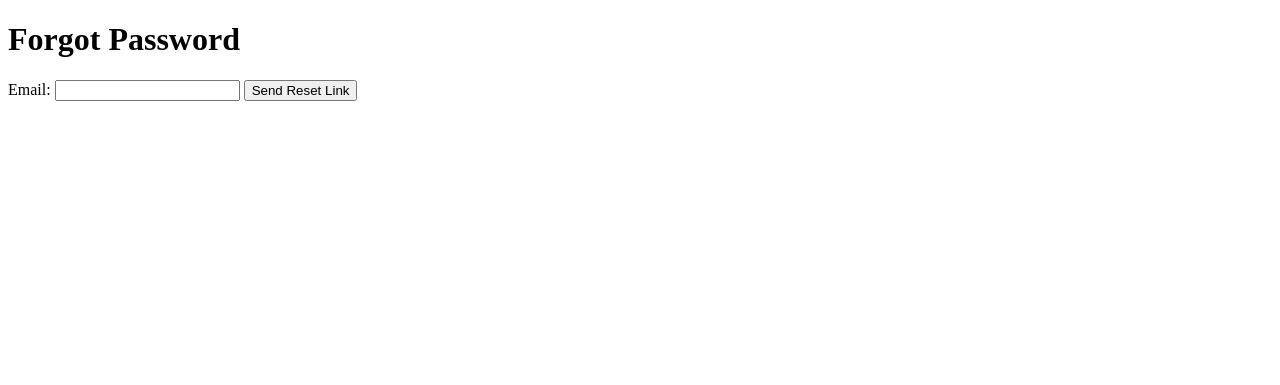
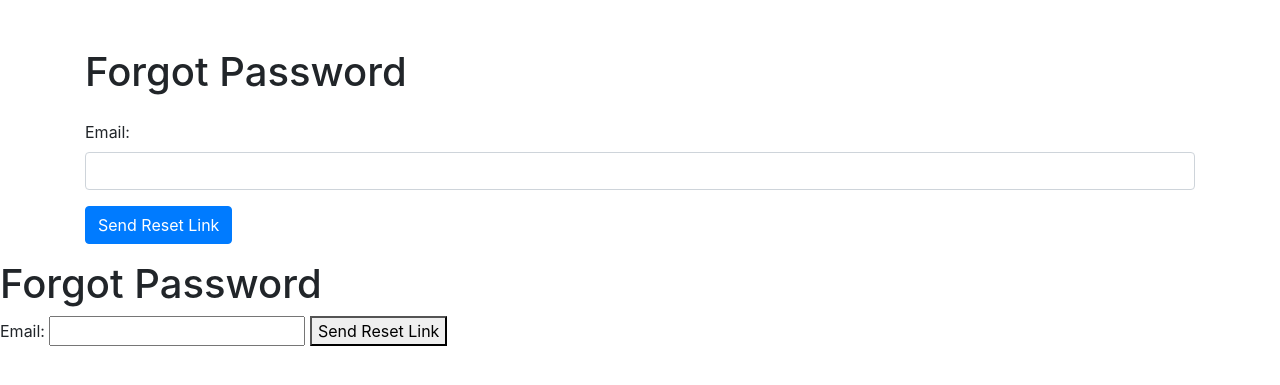
Before and after one commit to Apocalypsecoder0/Testgame, a PHP site: page /forgot_password.php in a window 1280 px wide. Shown: the top 385 px of the page. Run offline with PHP 8.4, Linux system fonts and the light colour scheme.

Commit message:
Update forgot_password.php

```diff
--- a/forgot_password.php
+++ b/forgot_password.php
@@ -42,7 +42,38 @@
     }
 }
 ?>
-
+<!DOCTYPE html>
+<html lang="en">
+<head>
+    <meta charset="UTF-8">
+    <meta name="viewport" content="width=device-width, initial-scale=1.0">
+    <title>Forgot Password</title>
+    <link rel="stylesheet" href="https://stackpath.bootstrapcdn.com/bootstrap/4.5.2/css/bootstrap.min.css">
+</head>
+<body>
+    <div class="container mt-5">
+        <h1>Forgot Password</h1>
+        <form method="POST" class="mt-4">
+            <div class="form-group">
+                <label for="email">Email:</label>
+                <input type="email" class="form-control" name="email" required>
+            </div>
+            <button type="submit" class="btn btn-primary">Send Reset Link</button>
+        </form>
+        <div id="message" class="mt-3"></div>
+    </div>
+    <script>
+        // Example of client-side validation
+        document.querySelector('form').addEventListener('submit', function(event) {
+            const emailInput = document.querySelector('input[name="email"]');
+            if (!emailInput.value) {
+                event.preventDefault();
+                document.getElementById('message').innerText = "Please enter your email.";
+            }
+        });
+    </script>
+</body>
+</html>
 <!DOCTYPE html>
 <html lang="en">
 <head>
```
